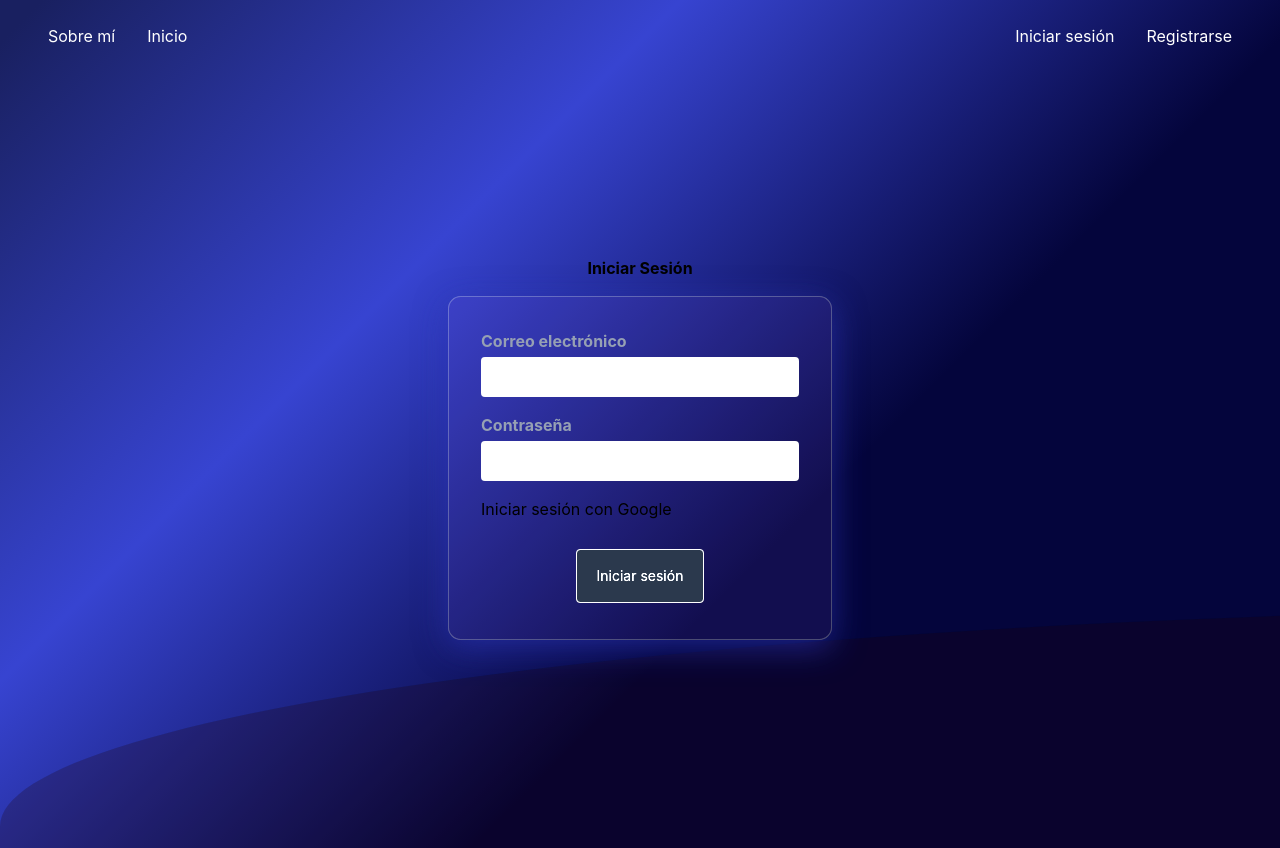
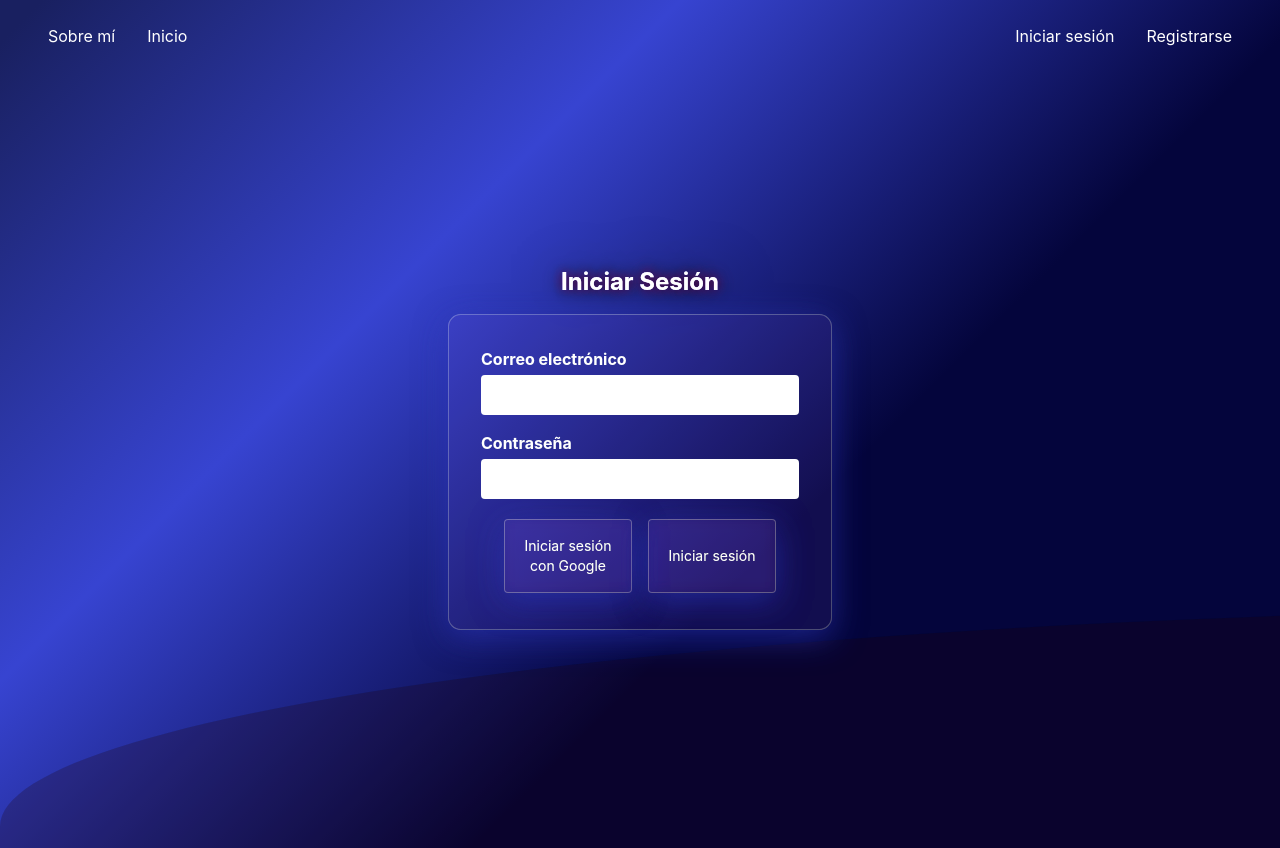
Before and after one commit to danieltelo95/blackWolf, a React (Create React App) app: page /login in a window 1280 px wide. Shown: the top 848 px of the page. Built offline with nearby package versions, Linux system fonts and the light colour scheme; no server answers.

Commit message:
style: Change styles to the login and sign up forms -Add style to the login and signup forms titles -Add style to the login and signup buttons

```diff
--- a/src/App.css
+++ b/src/App.css
@@ -14,7 +14,6 @@
 }
 
 .App-header {
-  background-color: #282c34;
   min-height: 100vh;
   display: flex;
   flex-direction: column;
--- a/src/components/LogIn/Login.css
+++ b/src/components/LogIn/Login.css
@@ -1,7 +1,13 @@
 /* Añade esto a tu archivo CSS, ya que Tailwind no maneja pseudo-elementos directamente */
 .button-custom {
     @apply inline-block rounded bg-gray-800 border text-white text-center text-sm py-4 px-4 w-32 transition-all duration-500 cursor-pointer my-1;
+    background: rgba(107, 70, 193, 0.1); /* Fondo blanco con opacidad */
+    box-shadow: 0 8px 32px 0 rgba(31, 38, 135, 0.6); /* Sombra sutil */
+    backdrop-filter: blur(8px); /* Desenfoque del fondo */
+    -webkit-backdrop-filter: blur(8px); /* Compatibilidad con Safari */
+    border: 1px solid rgba(255, 255, 255, 0.2); /* Borde sutil */
 }
+
 
 .button-custom span {
     @apply inline-block relative transition-all duration-500;
@@ -35,3 +41,8 @@
     border: 1px solid rgba(255, 255, 255, 0.2); /* Borde sutil */
     padding: 2rem; /* Espaciado interno */
 }
+
+.text-custom {
+    color: white;
+    text-shadow: 0 0 10px #3d0826, 0 0 20px #3d0826, 0 0 60px #3d0826;
+}
--- a/src/components/LogIn/Login.jsx
+++ b/src/components/LogIn/Login.jsx
@@ -56,19 +56,19 @@ const LoginForm = () => {
 
     return (
         <div className="flex flex-col items-center justify-center min-h-screen p-4">
-            <h2 className="text-2x1 font-bold mb-4">Iniciar Sesión</h2>
+            <h2 className="text-custom text-2xl font-bold mb-4">Iniciar Sesión</h2>
             {error && <p className="text-red-500 mb-4">{error}</p>}
             <div></div>
             <form onSubmit={handleLogin} className="glass-effect w-full max-w-sm">
                 <div className="flex flex-col mb-4">
                 <label
                     htmlFor="email"
-                    className="block text-gray-500 font-bold mb-1"
+                    className="block text-white font-bold mb-1"
                 >
                     Correo electrónico
                 </label>
                     <input
-                        className="bg-gray-200 appearance-none border-2 border-gray-200 rounded w-full py-2 px-3 text-gray-700 leading-tight focus:bg-white focus:border-purple-500"
+                        className="bg-gray-200 appearance-none border-2 border-gray-200 rounded w-full py-2 px-3 text-gray-700 leading-tight focus:bg-white focus:border-cyan-200"
                         type="email"
                         id="email"
                         value={email}
@@ -79,12 +79,12 @@ const LoginForm = () => {
                     <div className="flex flex-col mt-4 mb-4">
                     <label
                         htmlFor="password"
-                        className="block text-gray-500 font-bold mb-1"
+                        className="block text-white font-bold mb-1"
                     >
                         Contraseña
                     </label>
                     <input
-                        className="bg-gray-200 appearance/none border-2 border-gray-200 rounded w-full py-2 px-4 text-gray-700 leading-tight focus:outline-none focus:bg-white focus:border-purple-500"
+                        className="bg-gray-200 appearance/none border-2 border-gray-200 rounded w-full py-2 px-4 text-gray-700 leading-tight focus:bg-white focus:border-cyan-200"
                         type="password"
                         id="password"
                         value={password}
@@ -92,13 +92,13 @@ const LoginForm = () => {
                         required
                     />
                 </div>
-                <div>
-                    <button onClick={handleGoogleLogin}>
-                        Iniciar sesión con Google
+                <div className="flex justify-center space-x-4">
+                    <button
+                        className="button-custom"
+                        onClick={handleGoogleLogin}
+                    >
+                    <span>Iniciar sesión con Google </span>
                     </button>
-                </div>
-                <div className='flex-col mb-6'></div>
-                <div className="flex justify-center">
                     <button
                         type="submit"
                         className="button-custom"
--- a/src/components/SignUp/Signup.css
+++ b/src/components/SignUp/Signup.css
@@ -35,3 +35,8 @@
     border: 1px solid rgba(255, 255, 255, 0.2); /* Borde sutil */
     padding: 2rem; /* Espaciado interno */
 }
+
+.text-custom {
+    color: white;
+    text-shadow: 0 0 10px #3d0826, 0 0 20px #3d0826, 0 0 60px #3d0826;
+}
--- a/src/components/SignUp/Signup.jsx
+++ b/src/components/SignUp/Signup.jsx
@@ -42,25 +42,25 @@ const SignUpForm = () => {
 
     return (
         <div className="flex flex-col items-center justify-center min-h-screen p-4">
-            <h2 className="text-2x1 font-bold mb-4">Registrarse</h2>
+            <h2 className="text-custom text-2xl font-bold mb-4">Registrarse</h2>
             {error && <p>{error}</p>}
             <div></div>
             <form onSubmit={handleSignUp} className="glass-effect w-full max-w-sm">
                 <div className="flex flex-col mb-4 w-full">
-                <label htmlFor="email" className="block text-gray-500 font-bold mb-1">Correo electrónico</label>
+                <label htmlFor="email" className="block text-white font-bold mb-1">Correo electrónico</label>
                     <input
                         type="email"
                         id="email"
                         value={email}
                         onChange={(e) => setEmail(e.target.value)}
                         required
-                        className="bg-gray-200 appearance-none border-2 border-gray-200 rounded w-full py-2 px-4 text-gray-700 leading-tight focus:outline-none focus:bg-white focus:border-purple-500"
+                        className="bg-gray-200 appearance-none border-2 border-gray-200 rounded w-full py-2 px-4 text-gray-700 leading-tight focus:bg-white focus:border-cyan-200"
                     />
                 </div>
                 <div className='flex flex-col mt-4 mb-4 w-full'>
                     <label
                     htmlFor="password"
-                    className="block text-gray-500 font-bold mb-1">
+                    className="block text-white font-bold mb-1">
                         Contraseña
                     </label>
                     <input
@@ -69,13 +69,13 @@ const SignUpForm = () => {
                         value={password}
                         onChange={(e) => setPassword(e.target.value)}
                         required
-                        className="bg-gray-200 appearance/none border-2 border-gray-200 rounded w-full py-2 px-4 text-gray-700 leading-tight focus:outline-none focus:bg-white focus:border-purple-500"
+                        className="bg-gray-200 appearance/none border-2 border-gray-200 rounded w-full py-2 px-4 text-gray-700 leading-tight focus:bg-white focus:border-cyan-200"
                     />
                 </div>
                 <div className='flex flex-col mt-4 mb-4'>
                     <label
                     htmlFor="confirmPassword"
-                    className="block text-gray-500 font-bold mb-1">
+                    className="block text-white font-bold mb-1">
                         Confirmar contraseña
                     </label>
                     <input
@@ -84,7 +84,7 @@ const SignUpForm = () => {
                         value={confirmPassword}
                         onChange={(e) => setConfirmPassword(e.target.value)}
                         required
-                        className="bg-gray-200 appearance/none border-2 border-gray-200 rounded w-full py-2 px-4 text-gray-700 leading-tight focus:outline-none focus:bg-white focus:border-purple-500"
+                        className="bg-gray-200 appearance/none border-2 border-gray-200 rounded w-full py-2 px-4 text-gray-700 leading-tight focus:bg-white focus:border-cyan-200"
                     />
                 </div>
                 <div className='flex-col mb-6'></div>
--- a/tailwind.config.js
+++ b/tailwind.config.js
@@ -1,3 +1,4 @@
+/** @type {import('tailwindcss').Config} */
 module.exports = {
   content: [
     './src/**/*.{js,jsx,ts,tsx}',
@@ -6,14 +7,15 @@ module.exports = {
   theme: {
     extend: {
       colors: {
-        primary: '#6B46C1', // Un tono púrpura, ideal para temas místicos.
-        secondary: '#D53F8C', // Un tono rosa/magenta para un contraste atractivo.
-        tertiary: '#ECC94B', // Un amarillo suave, perfecto para detalles o acentos.
+        primary: '#ffffff', // Color blanco para títulos
+        secondary: '#D53F8C', // Color rosa/magenta
+        tertiary: '#e0f2fe', // Color cyan-200
       },
       fontFamily: {
-        heading: ['Playfair Display', 'serif'], // Para títulos, que den un aspecto elegante y clásico.
-        body: ['Poppins', 'sans-serif'], // Para el cuerpo del texto, moderno y fácil de leer.
+        heading: ['Playfair Display', 'serif'], // Para títulos
+        body: ['Poppins', 'sans-serif'], // Para el cuerpo del texto
       },
     },
   },
+  plugins: [],
 }
```
Lines whose indentation alone changed are shown as unchanged.
